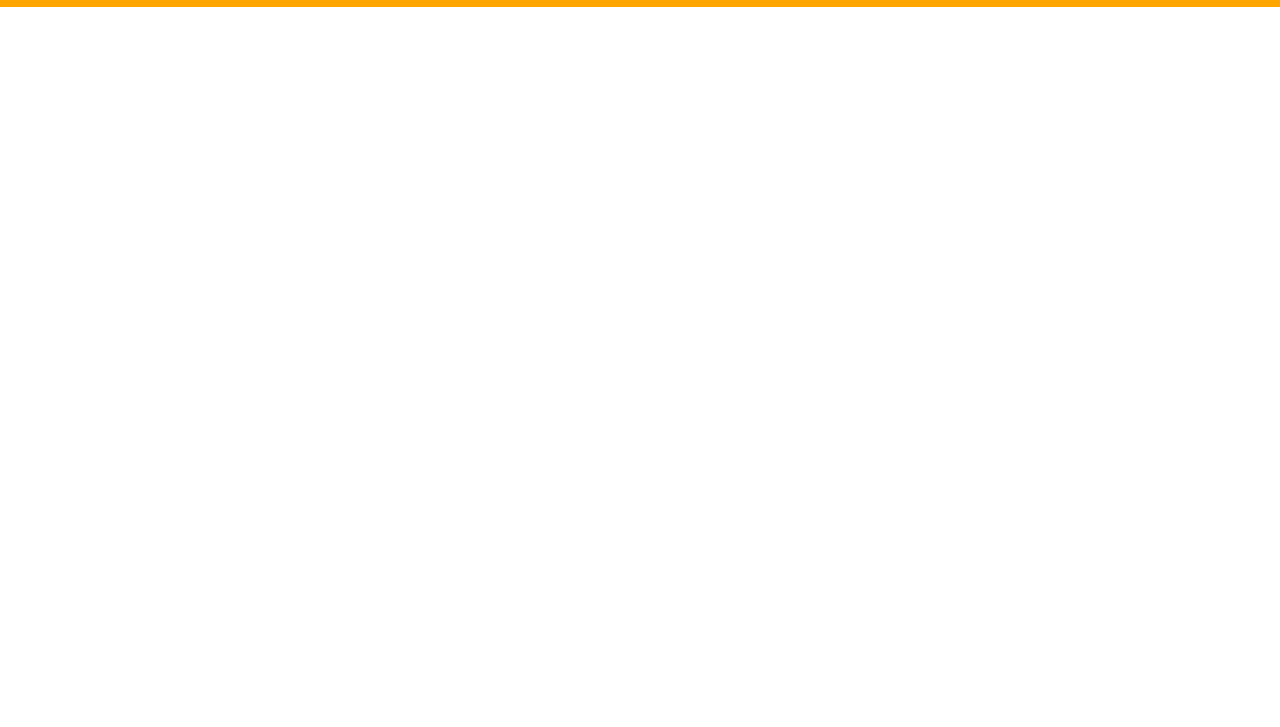
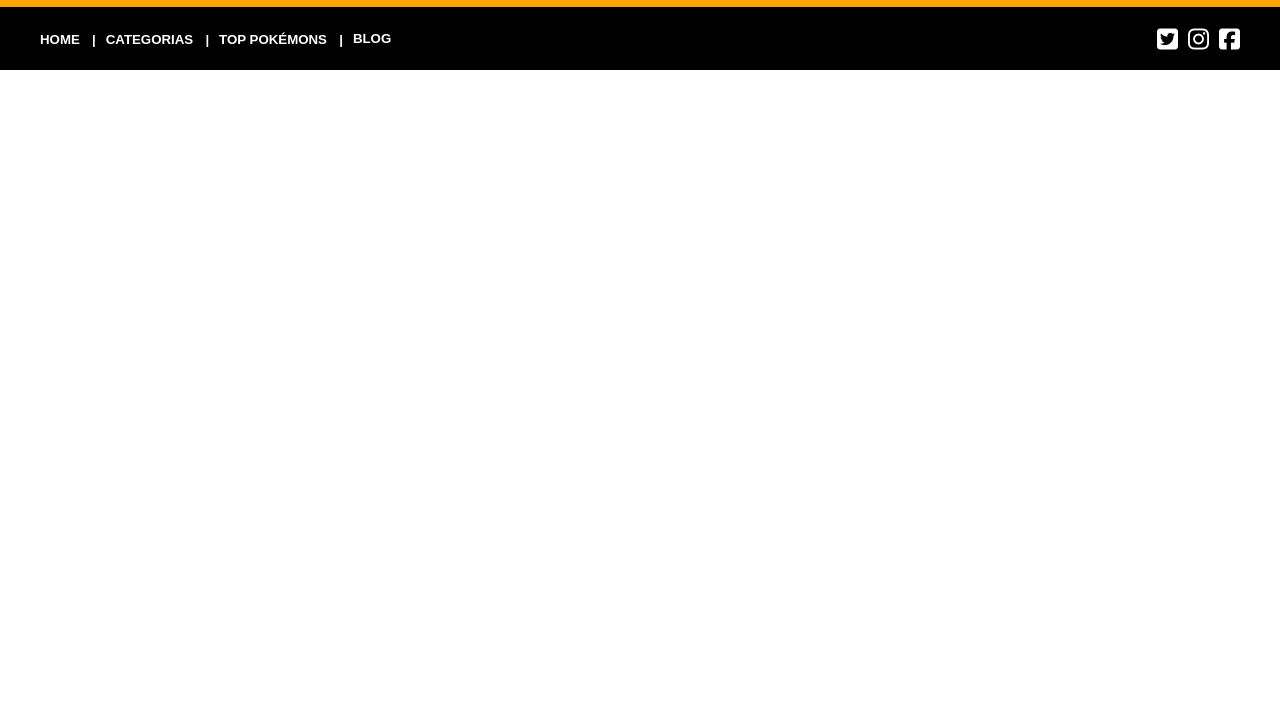
Before and after one commit to EDMEZ/PokeLoja, a plain HTML site: page Index.html in a window 1280 px wide. Shown: the part 73-800 px from the top of the page. Drawn offline with Linux system fonts and the light colour scheme.

Commit message:
feat:header added

```diff
--- a/Index.html
+++ b/Index.html
@@ -24,7 +24,7 @@
                 <div class="headeritens">
                     <h2>sobre</h2>
                     <h2>contato</h2>
-                    <i class="fa-solid fa-cart-shopping"></i>
+                    <i class="fa-solid fa-cart-shopping fa-xl" style="color: #050505;"></i>
                 </div>
 
             </div>
@@ -32,7 +32,24 @@
 
         </header>
         <nav>
+            <div class="container">
+                <div class="main-nav">
 
+                    <div class="navcontent">
+                        <h5>homeㅤ|</h5>
+                        <h5>categoriasㅤ|</h5>
+                        <h5>top pokémonsㅤ|</h5>
+                        <h5>blog</h5>
+                    </div>
+
+                    <div class="navcontent">
+                        <i class="fa-brands fa-square-twitter fa-xl" style="color: #ffffff;"></i>
+                        <i class="fa-brands fa-instagram fa-xl"></i>
+                        <i class="fa-brands fa-square-facebook fa-xl"></i>
+                    </div>
+
+                </div>
+            </div>
         </nav>
 </body>
 </html>
--- a/Main.css
+++ b/Main.css
@@ -51,6 +51,23 @@ header .inputgroup input{
     height: 100%;
 }
 /* NavHeader */
+nav{
+    background-color: black;
+    display: flex;
+}
+nav .main-nav{
+    width: 100%;
+    display: flex;
+    justify-content: space-between;
+    flex-wrap:wrap;
+}
+nav .main-nav .navcontent{
+    display: flex;
+    color: white;
+    align-items: center;
+    text-transform: uppercase;
+    gap: 10px;
+}
 
 
 /* main */
```
